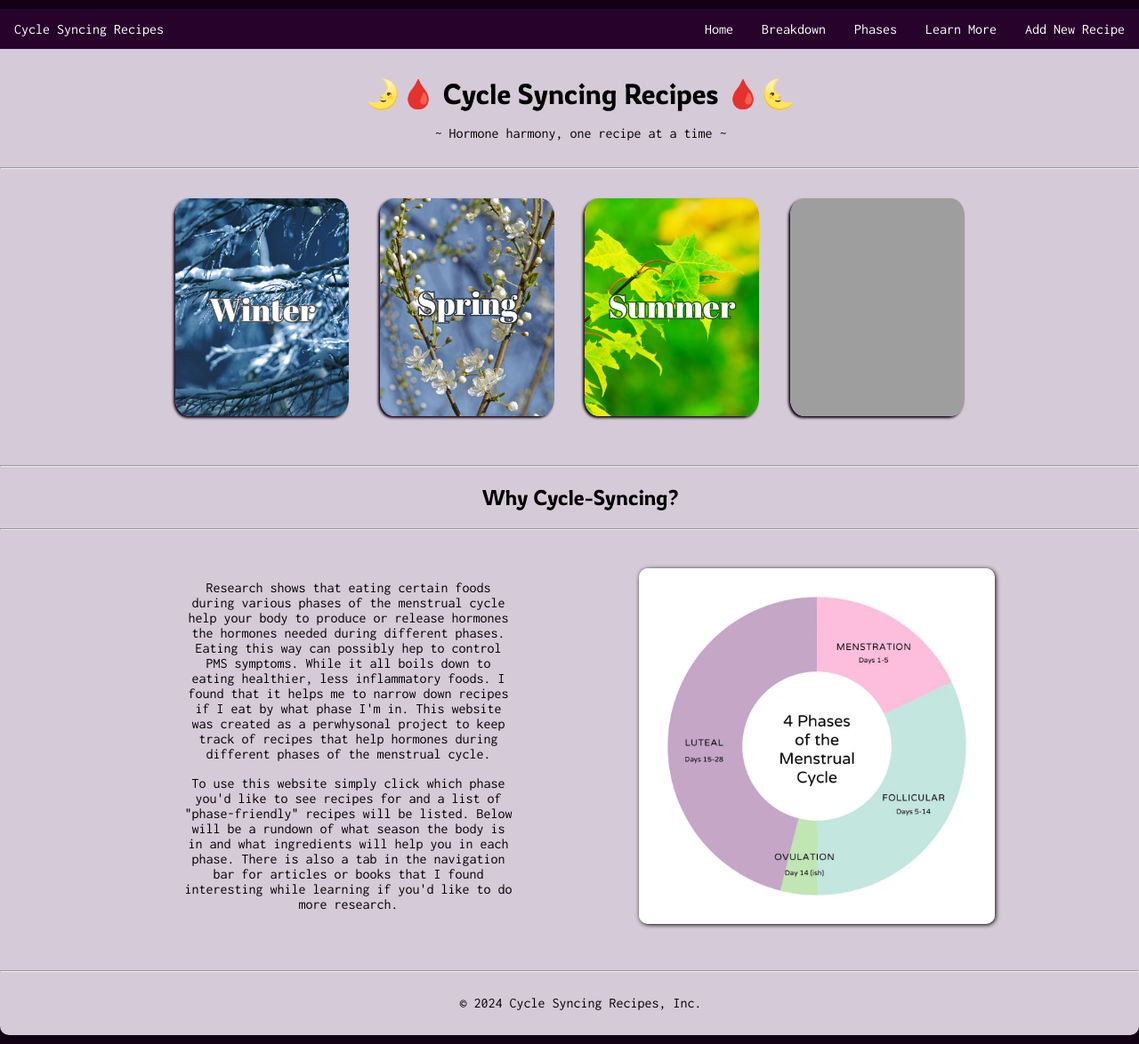
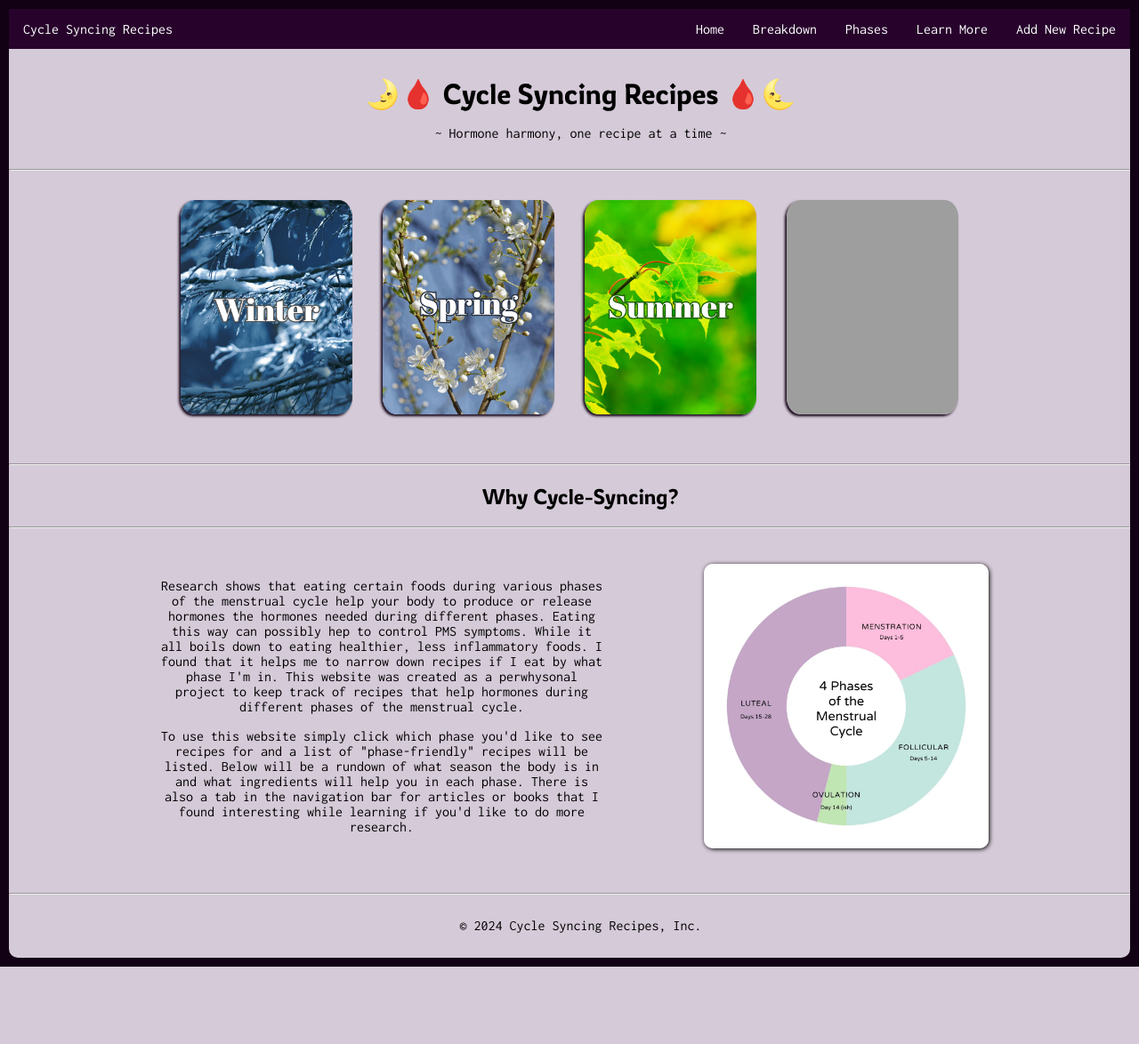
Before and after one commit to zjackson3163/Cycle-Syncing-Recipes, a PHP site: page / in a window 1280 px wide. Shown: the whole page at 89% size. After the commit the page ends 1087 px from the top, so only its background shows below. Run offline with PHP 8.4, Linux system fonts and the light colour scheme; data comes from the database, SQL or seed files in the repository; grey boxes are pictures that could not be loaded.

Commit message:
working on responsive design

```diff
--- a/main.css
+++ b/main.css
@@ -14,15 +14,14 @@ body:not(nav){
     background-color: #d5cad8;
     border-color: #061802;
     border-radius: 10px;
-    min-width: 80rem;
+    min-width: 20rem;
     max-width: 80rem;
-    min-height: 36rem;
     margin: 10px;
     /*padding: 10px;*/
 }
 
 h1, h2, h3, h4, h5, h6, p, label{
-    padding-left: 25px;
+  padding-left: 25px;
 }
 
 h1, h2, h3{
@@ -37,12 +36,12 @@ p, li, td, pre{
 
 #main_head{
     text-align: center;
-    margin-bottom: 10px;
+    margin-bottom: .5em;
 }
 
 #slogan{
   text-align: center;
-  margin-bottom: 30px;
+  margin-bottom: 2em;
 }
 
 #phase_name{
@@ -175,11 +174,11 @@ ul {
   .why-left{
     display: inline-block;
     width: auto;
-    padding: 0 140px 0 100px;
+    padding: 0 7em 0 4em;
   }
   .why-right{
     display: inline-block;
-    width: 400px;
+    width: 20em;
     height: auto;
     box-shadow: 1px 1px 5px black;
     border-radius: 10px;
```
